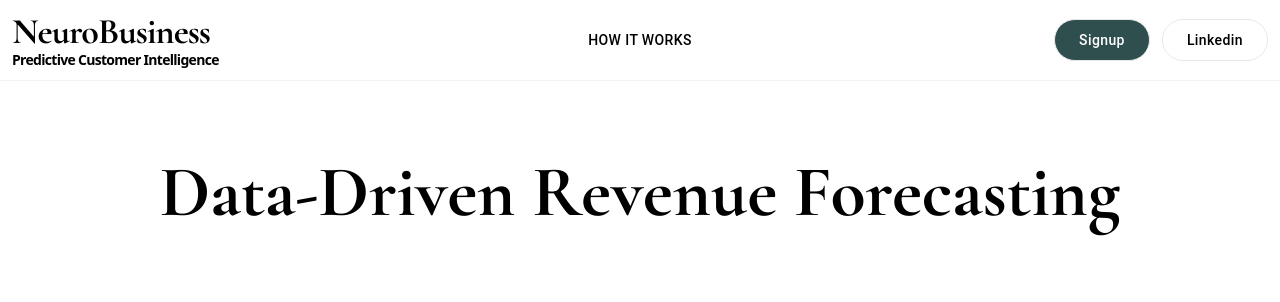
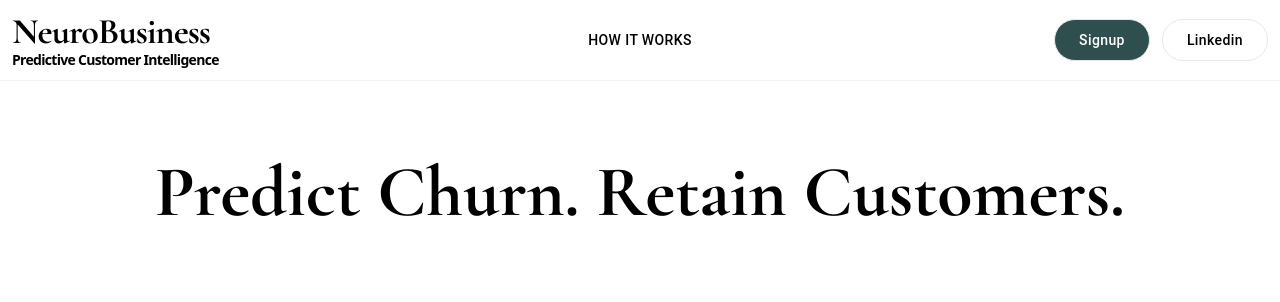
Before and after one commit to Kartik-369/Neuro_Business, a React (Vite) app in the folder frontend/: page / in a window 1280 px wide. Shown: the top 302 px of the page. Built offline with nearby package versions, Linux system fonts and the light colour scheme; a web font is replaced by a local one.

Commit message:
fixed content

```diff
--- a/frontend/src/Components/HowItWorks.jsx
+++ b/frontend/src/Components/HowItWorks.jsx
@@ -69,7 +69,7 @@ export default function HowItWorks() {
            <div className="flex flex-col md:flex-row-reverse items-center justify-between w-full py-8 md:py-12">
             <div className="w-full md:w-[45%] text-center md:text-left pl-0 md:pl-10 mb-8 md:mb-0">
               <h3 className="text-4xl font-bold mb-4">2. XGBoost Inference</h3>
-              <p className="text-xl text-emerald-600">Model uses 6000 estimators with learning rate 0.2 to generate high-precision churn probability scores.</p>
+              <p className="text-xl text-gray-500">Model uses 6000 estimators with learning rate 0.2 to generate high-precision churn probability scores.</p>
             </div>
             <div className="w-full md:w-[45%] aspect-video md:aspect-auto md:h-[400px] bg-emerald-50 rounded-2xl border border-emerald-100 shadow-xl overflow-hidden">
                <img src="https://media.istockphoto.com/id/2170619377/photo/checklist-concept-businessman-surveying-online-checklist-on-virtual-screen-fill-out-the.jpg?s=2048x2048&w=is&k=20&c=nSSM8Z_FcziDLZZsc6cMgqumpYy7GMQ1dGdVR8U9swg=" className="w-full h-full object-cover" />
--- a/frontend/src/Pages/Home.jsx
+++ b/frontend/src/Pages/Home.jsx
@@ -56,7 +56,7 @@ function Home(){
     <div className="w-full overflow-x-hidden h-full pt-9">
 
       <div className="flex flex-col gap-12 max-[1100px]:gap-2.25 overflow-hidden justify-center items-center text-center px-4">
-        <span className="text-5xl md:text-[72px] p-6 mt-12 md:mt-24 max-[1100px]:mt-16 font-roslindale font-extrabold">Data-Driven Revenue Forecasting</span>
+        <span className="text-5xl md:text-[72px] p-6 mt-12 md:mt-24 max-[1100px]:mt-16 font-roslindale font-extrabold">Predict Churn. Retain Customers.</span>
 
         <p className=" text-gray-600 max-w-2xl font-semibold lg:text-2xl text-[16px]  p-6"><span className="font-bold text-gray-900 underline decoration-emerald-500 underline-offset-4">
             NeuroBusiness
```
